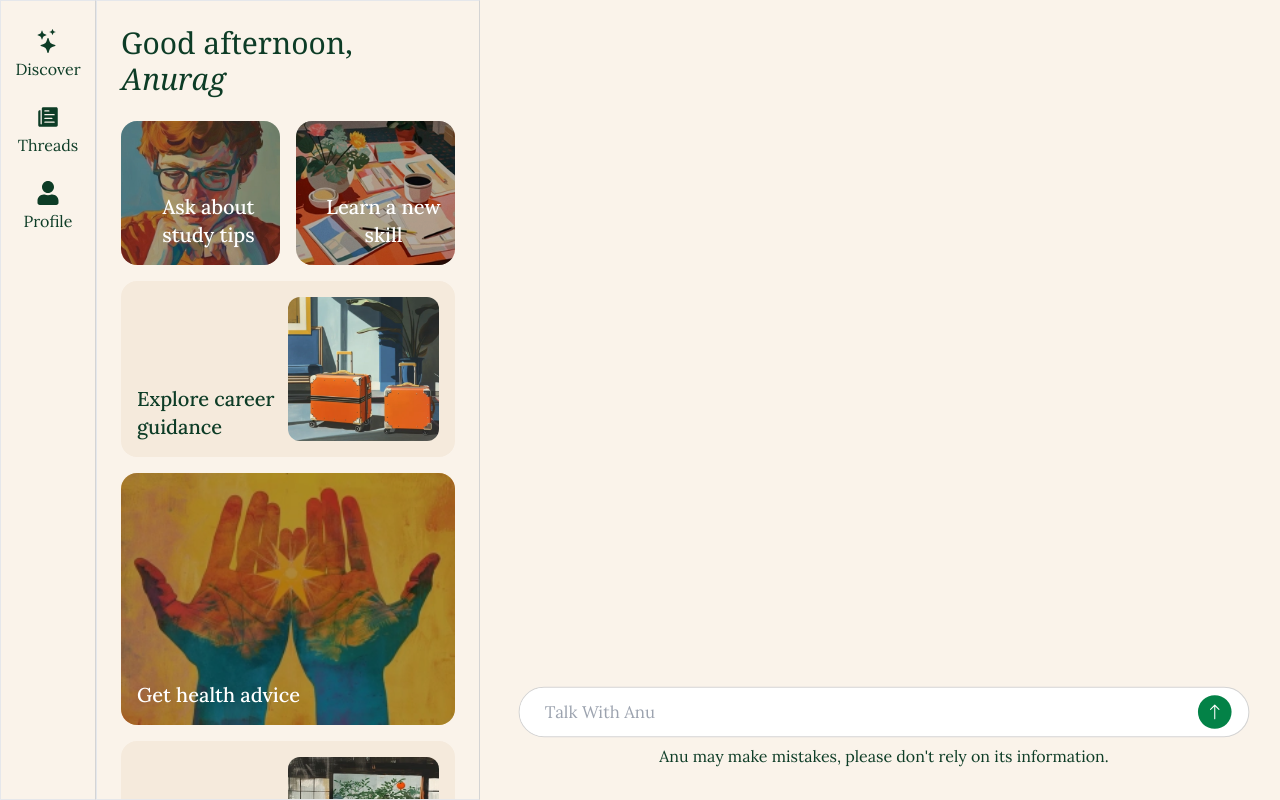
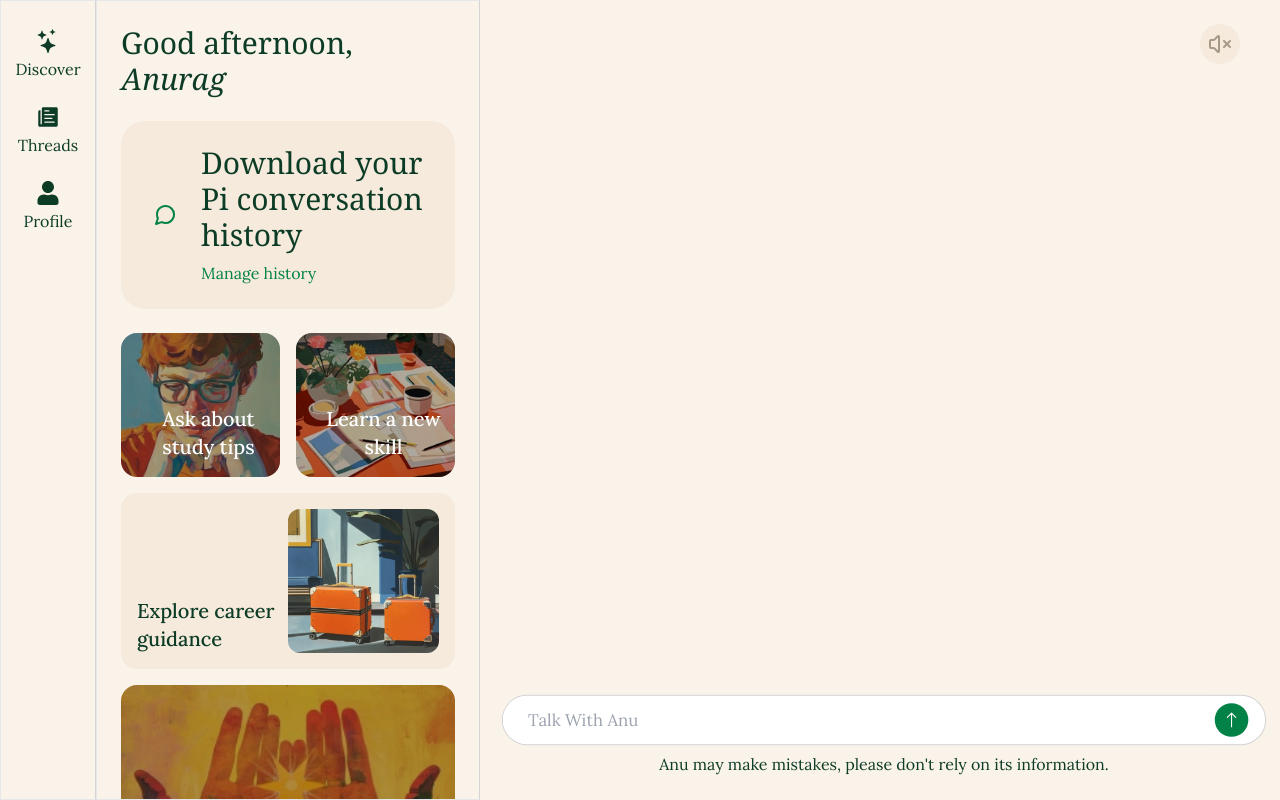
Before and after one commit to anuragaffection/anu_web_react, a React (Vite) app: page /discover in a window 1280 px wide. Built offline with nearby package versions, Linux system fonts and the light colour scheme.

Commit message:
feat/speech

```diff
--- a/src/components/ImgComponents/ImgRectangle.jsx
+++ b/src/components/ImgComponents/ImgRectangle.jsx
@@ -1,17 +1,16 @@
 import React, { useContext } from "react";
-import ChatContext from "../../store/ChatContext"
+import ChatContext from "../../store/ChatContext";
 import { getAnswers } from "../../api";
 
 function ImgRectangle({ to, src, alt, text, className = "" }) {
-
   const chatStates = useContext(ChatContext);
   const { getNewThread, setChats } = chatStates;
 
   const handleDiscoverClick = async (e) => {
     e.preventDefault();
-    await getNewThread()
+    await getNewThread();
     await handleSend();
-  }
+  };
 
   const handleSend = async () => {
     if (text.trim() === "") {
@@ -49,22 +48,21 @@ function ImgRectangle({ to, src, alt, text, className = "" }) {
         prevChats.map((item, index) =>
           index === prevChats.length - 1
             ? {
-              ...item,
-              anu: "Sorry, an error has occurred. Please contact the developer.",
-            }
+                ...item,
+                anu: "Sorry, an error has occurred. Please contact the developer.",
+              }
             : item,
         ),
       );
     }
   };
 
-
   return (
-    <button
-      onClick={handleDiscoverClick}
-      className={`block ${className}`}>
+    <button onClick={handleDiscoverClick} className={`block ${className}`}>
       <div className="group flex h-full min-h-36 w-full items-end justify-center overflow-hidden rounded-2xl bg-coreBeige p-4 transition-colors hover:bg-darkBeige">
-        <div className="flex-1 text-xl font-medium text-start text-darkGreen">{text}</div>
+        <div className="flex-1 text-start text-xl font-medium text-darkGreen">
+          {text}
+        </div>
 
         <img
           src={src}
--- a/src/components/SectionChat.jsx
+++ b/src/components/SectionChat.jsx
@@ -1,18 +1,23 @@
 import React, { useEffect, useRef, useState, useContext } from "react";
 import { getAnswers } from "../api";
 import { BsArrowUp } from "react-icons/bs";
+import { LuVolume2, LuVolumeX } from "react-icons/lu";
 import ChatContext from "../store/ChatContext";
 
 function SectionChat() {
   const chatEndRef = useRef(null);
   const chatStates = useContext(ChatContext);
+  const { chats, setChats, currentThread, threadsCollection } = chatStates;
+
   const [userQuestion, setUserQuestion] = useState("");
-  const { chats, setChats, currentThread, threadsCollection } = chatStates;
+  const [speech, setSpeech] = useState(false);
 
   console.log(threadsCollection);
   console.log(currentThread);
 
   // this is also resetting setChats, value in any value - defined
+  // make current thread - strict, should not depend, on any other things,
+  // otherwise , will lead to infinite rendering
   useEffect(() => {
     setChats(threadsCollection[currentThread]);
   }, [currentThread]);
@@ -76,8 +81,46 @@ function SectionChat() {
     }
   }, [chats]);
 
+  useEffect(() => {
+
+    if (speech === false) {
+      window.speechSynthesis.cancel();
+
+    }
+    // chats, {user, anu}
+    if (speech === true && chats && chats.length > 0) {
+      const lastIndex = chats.length - 1;
+      const lastResponse = chats[lastIndex].anu;
+      console.log(lastResponse)
+
+      if (!window.speechSynthesis) {
+        console.error("Speech synthesis not supported in this browser.");
+      }
+      window.speechSynthesis.cancel();
+      if (lastResponse && lastResponse.trim()) {
+        const windowSpeech = window.speechSynthesis;
+        const toSpeak = new SpeechSynthesisUtterance(lastResponse);
+        windowSpeech.speak(toSpeak)
+      }
+    }
+  }, [chats, speech]);
+
   return (
-    <div className="flex h-full w-full flex-col items-center justify-between space-y-6 p-8">
+    <div className="relative flex h-full w-full flex-col items-center justify-between space-y-6 py-6">
+      <div className="right-10 top-6 md:absolute">
+        <button
+          className="rounded-full bg-coreBeige p-2 hover:bg-darkBeige"
+          type="button"
+          onClick={() => setSpeech(!speech)}
+        >
+          {speech === true ? (
+            <LuVolume2 className="text-darkGreen" size={24} />
+          ) : (
+            <LuVolumeX className="text-coreGray" size={24} />
+          )}
+        </button>
+      </div>
+
       <div className="flex h-full w-full flex-col items-center justify-center overflow-auto">
         <div className="flex h-full w-full max-w-3xl flex-col gap-y-8 px-4 pt-6">
           {chats &&
--- a/src/components/Sidebar.jsx
+++ b/src/components/Sidebar.jsx
@@ -15,7 +15,7 @@ function Sidebar() {
         onClick={() =>
           navigate(location.pathname === "/discover" ? "/talk" : "/discover")
         }
-        className="shadow-beige-sm flex min-w-20 cursor-pointer flex-col items-center gap-1 rounded-lg p-2 hover:border-neutral-300 hover:bg-darkBeige "
+        className="shadow-beige-sm flex min-w-20 cursor-pointer flex-col items-center gap-1 rounded-lg p-2 hover:border-neutral-300 hover:bg-darkBeige"
       >
         <BsStars size={24} />
         <span>Discover</span>
--- a/src/components/discoverComponents/DiscoverHistory.jsx
+++ b/src/components/discoverComponents/DiscoverHistory.jsx
@@ -4,17 +4,17 @@ import { FiMessageCircle } from "react-icons/fi";
 
 function DiscoverHistory() {
   return (
-    <Link href="/history" className="block">
-      <div className="rounded-2xl bg-white p-6 shadow-sm transition-shadow hover:shadow-md">
-        <div className="flex items-start gap-4">
-          <div className="rounded-full bg-purple-100 p-2">
-            <FiMessageCircle className="h-6 w-6 text-purple-600" />
+    <Link to="/history" className="block">
+      <div className="rounded-3xl bg-coreBeige p-6 transition-colors hover:bg-darkBeige">
+        <div className="flex items-center gap-4">
+          <div className="rounded-full p-2">
+            <FiMessageCircle className="h-6 w-6 text-darkGreenHigh" />
           </div>
           <div>
-            <h2 className="mb-2 font-serif text-2xl text-[#004d40]">
+            <h2 className="mb-2 font-serif text-3xl">
               Download your Pi conversation history
             </h2>
-            <p className="text-emerald-600">Manage history</p>
+            <p className="text-darkGreenHigh">Manage history</p>
           </div>
         </div>
       </div>
--- a/src/components/discoverComponents/DiscoverImgShortExp.jsx
+++ b/src/components/discoverComponents/DiscoverImgShortExp.jsx
@@ -1,7 +1,6 @@
 import React from "react";
 import ImgRectangle from "../ImgComponents/ImgRectangle";
 import ImgSquareSm from "../ImgComponents/ImgSquareSm";
-
 
 // experiment here
 function DiscoverImgShortExp({ discoverData }) {
--- a/src/pages/Discover.jsx
+++ b/src/pages/Discover.jsx
@@ -1,9 +1,15 @@
 import React from "react";
+
+import {
+  discoverData1,
+  discoverData2,
+  discoverData3,
+  discoverData4,
+} from "../data/discoverData";
 import DiscoverImgShort from "../components/discoverComponents/DiscoverImgShort";
-import { discoverData1, discoverData2, discoverData3, discoverData4 } from "../data/discoverData";
+import DiscoverHistory from "../components/discoverComponents/DiscoverHistory";
 
 function Discover() {
-
   return (
     <div className="flex h-full w-96 overflow-y-auto border border-r-neutral-300 bg-beige p-6 scrollbar-hide">
       <div className="flex w-full flex-col space-y-6">
@@ -11,6 +17,7 @@ function Discover() {
         <h1 className="font-serif text-3xl text-darkGreen">
           Good afternoon, <span className="italic">Anurag</span>
         </h1>
+        <DiscoverHistory />
         <DiscoverImgShort discoverData={discoverData1} />;
         <DiscoverImgShort discoverData={discoverData2} />;
         <DiscoverImgShort discoverData={discoverData3} />;
--- a/src/pages/Profile.jsx
+++ b/src/pages/Profile.jsx
@@ -60,7 +60,7 @@ function Profile() {
             icon={FaDiscord}
             text="Join our Discord community"
             link="/discord"
-          // todo: add target plank, actuall link
+            // todo: add target plank, actuall link
           />
 
           <hr className="my-4 border-t border-coreGray" />
```
Also changed, not shown: src/api/index.js (+5 -2 lines), src/components/ImgComponents/ImgSquareSm.jsx (+7 -11 lines), src/pages/Thread.jsx (+6 -10 lines), src/components/discoverComponents/DiscoverImgShort.jsx (line endings or trailing spaces), src/data/discoverData.js (indentation only), 1 other file (tests, documents, lock files or other folders). Lines whose indentation alone changed are shown as unchanged.
